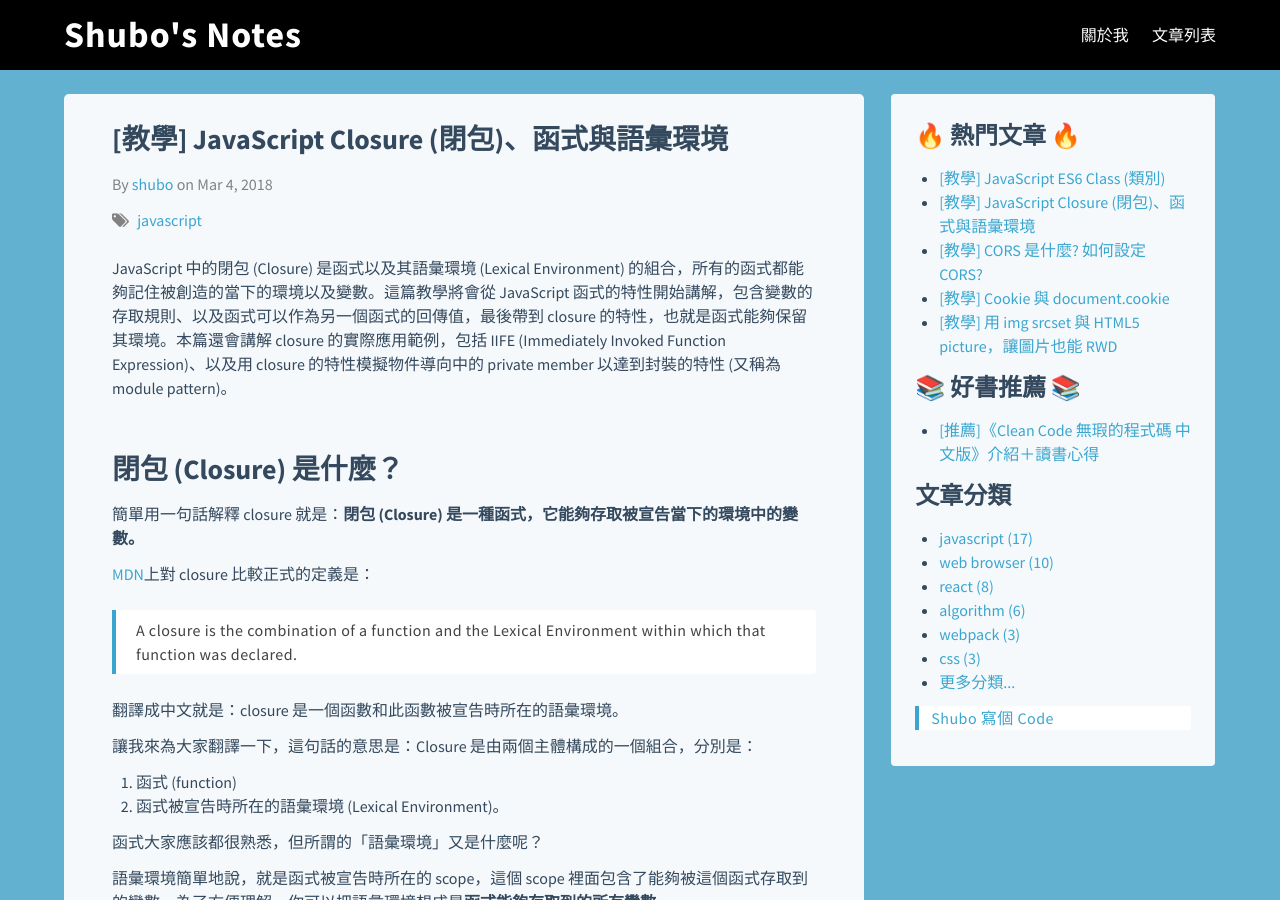
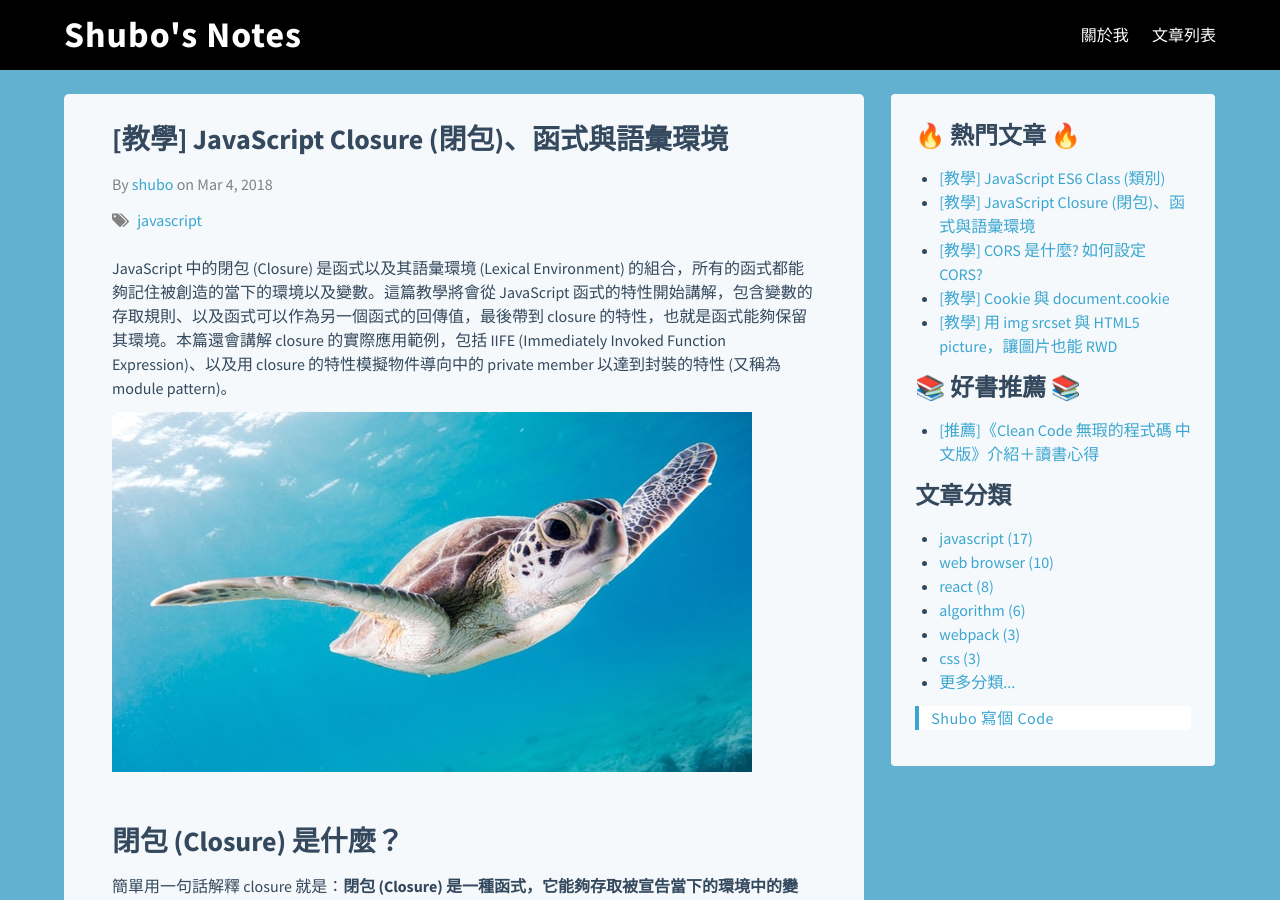
Before and after one commit to shuboc/shuboc.github.io, a Jekyll site: the page built from _posts/2018-03-04-javascript-closure.md, in a window 1280 px wide and 900 px high. Built offline with Jekyll 4.4.1, drawn with Linux system fonts in a browser that asks for light colours; nearby versions of some CDN libraries; library files that are not in the unit come from our copies; comment, search, counter and statistics services are not loaded.

Commit message:
Add image to closure post

```diff
--- a/_posts/2018-03-04-javascript-closure.md
+++ b/_posts/2018-03-04-javascript-closure.md
@@ -7,7 +7,7 @@ last_modified_at: 2020/07/20
 
 JavaScript 中的閉包 (Closure) 是函式以及其語彙環境 (Lexical Environment) 的組合，所有的函式都能夠記住被創造的當下的環境以及變數。這篇教學將會從 JavaScript 函式的特性開始講解，包含變數的存取規則、以及函式可以作為另一個函式的回傳值，最後帶到 closure 的特性，也就是函式能夠保留其環境。本篇還會講解 closure 的實際應用範例，包括 IIFE (Immediately Invoked Function Expression)、以及用 closure 的特性模擬物件導向中的 private member 以達到封裝的特性 (又稱為 module pattern)。
 
-<!-- ![JavaScript Closure](/images/javascript-closure.jpg) -->
+![Sea Turtle](/images/sea-turtle.jpg)
 
 ## 閉包 (Closure) 是什麼？
 
```
Also changed, not shown: images/javascript-closure.jpg (deleted), images/sea-turtle.jpg (added).
